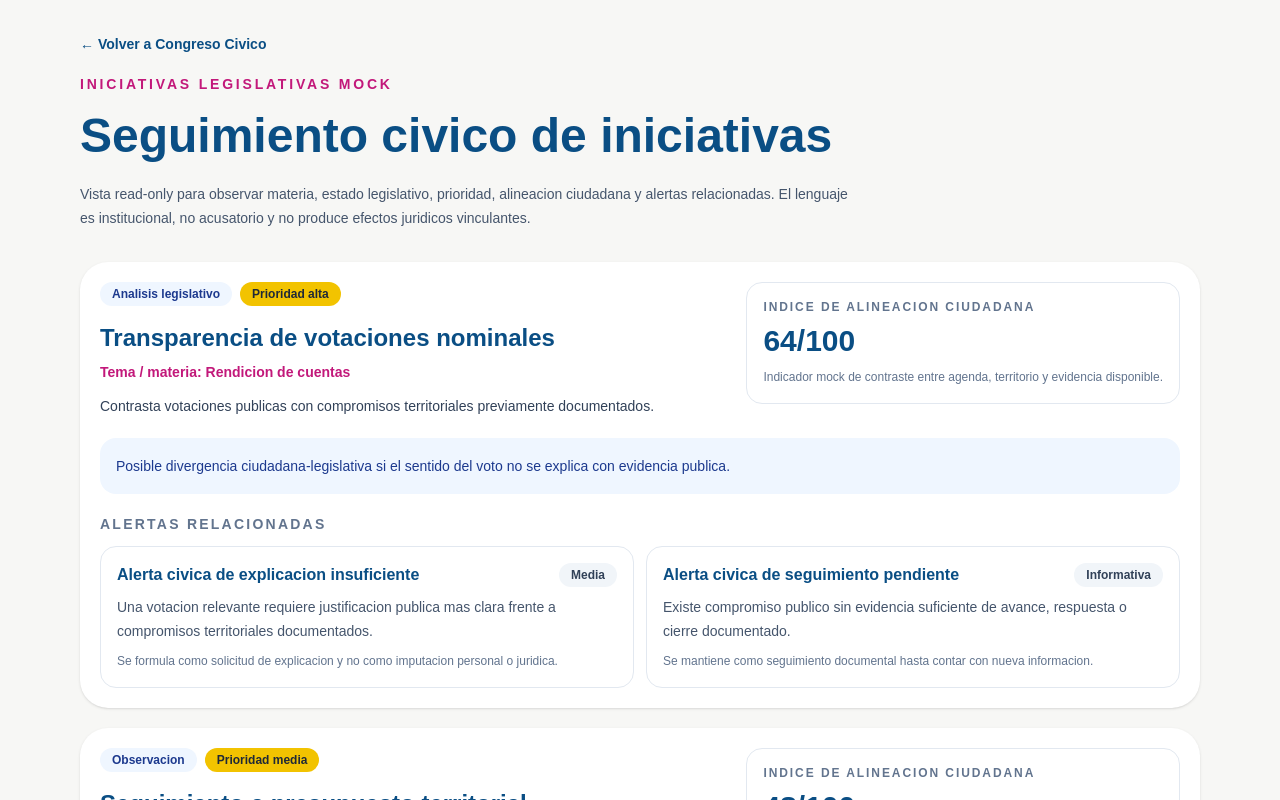
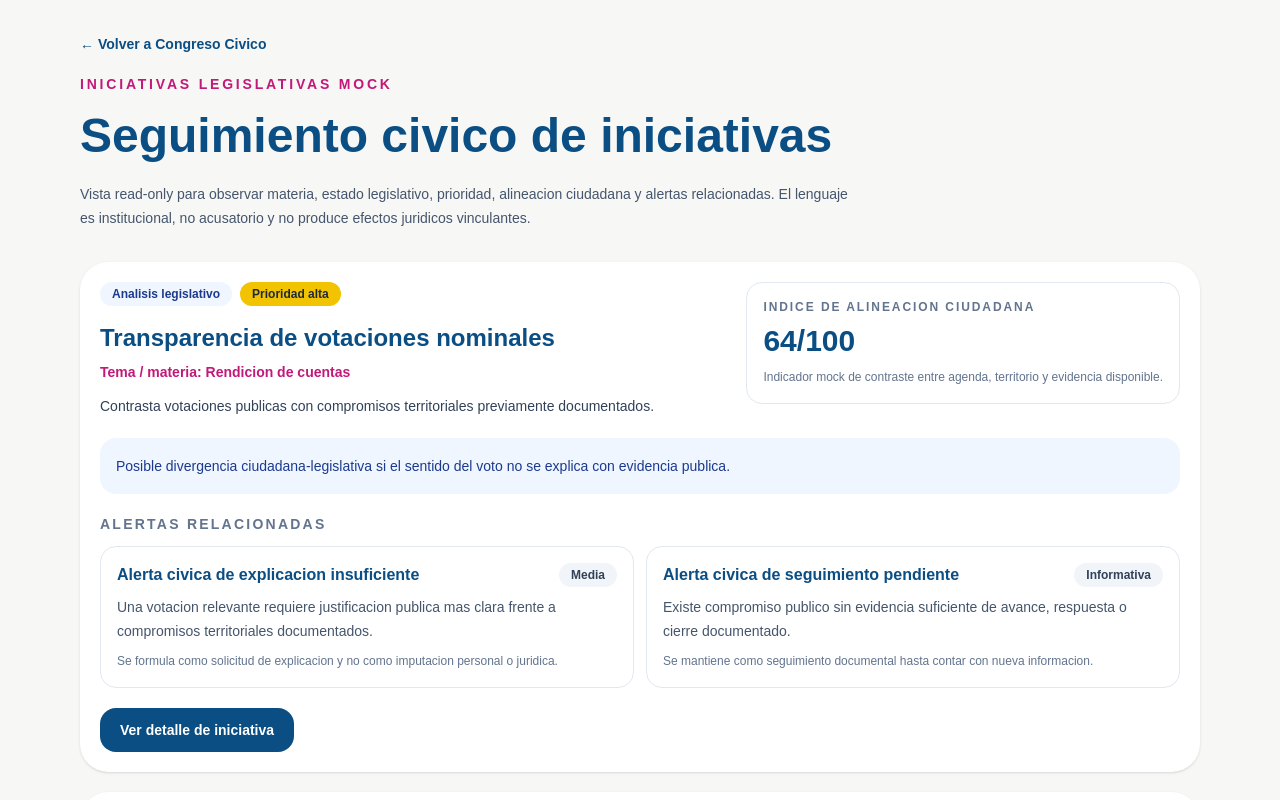
Before and after one commit to TecnocraciaParticipativaMexico/Plataforma, a Next.js app in the folder web/: page /congreso-civico/iniciativas in a window 1280 px wide. Shown: the top 800 px of the page. Built offline with nearby package versions, Linux system fonts and the light colour scheme.

Commit message:
feat: link Congreso Civico initiatives to detail

```diff
--- a/web/app/congreso-civico/iniciativas/page.tsx
+++ b/web/app/congreso-civico/iniciativas/page.tsx
@@ -124,6 +124,13 @@ export default function CongresoCivicoIniciativasPage() {
                     )}
                   </div>
                 </div>
+
+                <Link
+                  href={`/congreso-civico/iniciativas/${iniciativa.id}`}
+                  className="mt-5 inline-block rounded-2xl bg-[#0A4E84] px-5 py-3 text-sm font-bold text-white"
+                >
+                  Ver detalle de iniciativa
+                </Link>
               </article>
             );
           })}
```
